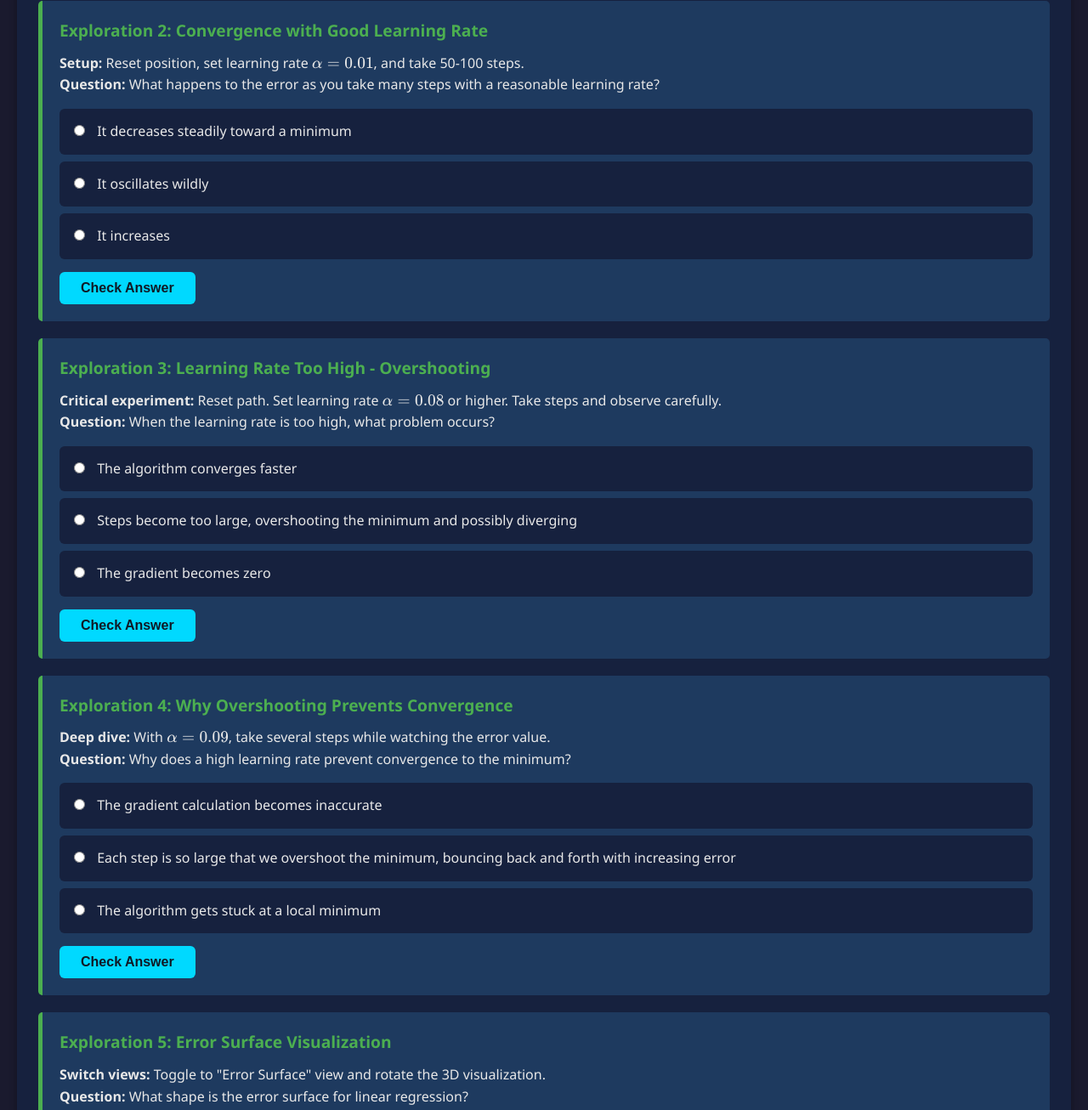
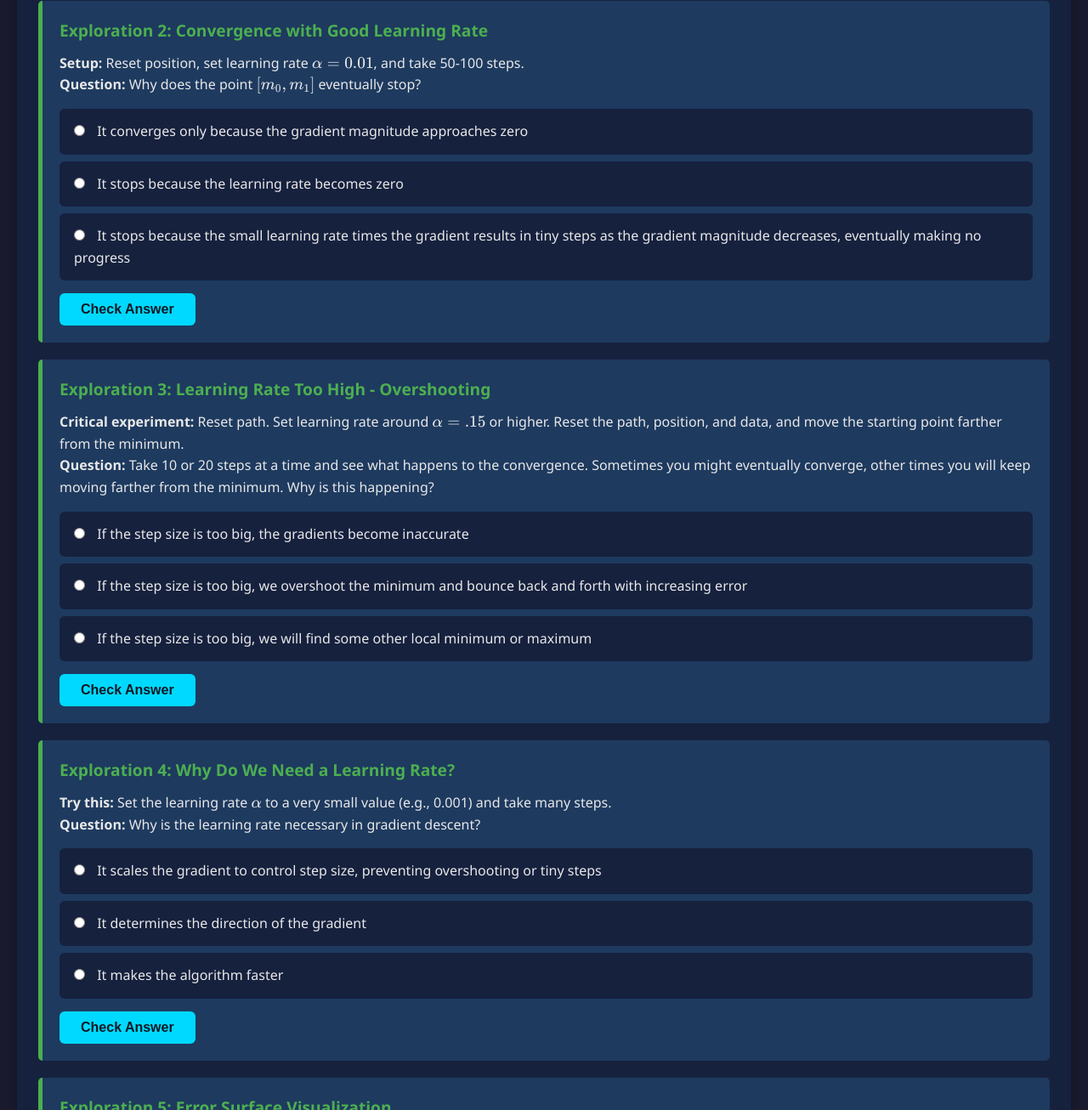
Before and after one commit to zackreed/applets_for_learning_math, a plain HTML site: page pages/gradient-descent-walkthrough.html in a window 1280 px wide. Shown: the part 3096-4402 px from the top of the page at 85% size. Drawn offline with nearby package versions, Linux system fonts and the light colour scheme.

Commit message:
trying different questions

```diff
--- a/pages/gradient-descent-walkthrough.html
+++ b/pages/gradient-descent-walkthrough.html
@@ -108,57 +108,56 @@
                 <div class="exploration" id="exp2">
                     <h4>Exploration 2: Convergence with Good Learning Rate</h4>
                     <p><strong>Setup:</strong> Reset position, set learning rate \(\alpha = 0.01\), and take 50-100 steps.</p>
-                    <p><strong>Question:</strong> What happens to the error as you take many steps with a reasonable learning rate?</p>
+                    <p><strong>Question:</strong> Why does the point \([m_0,m_1]\) eventually stop?</p>
                     <div class="options">
                         <div class="option" onclick="selectRadio(this, 'exp2', 'a')">
-                            <input type="radio" name="exp2" value="a"> It decreases steadily toward a minimum
+                            <input type="radio" name="exp2" value="a"> It converges only because the gradient magnitude approaches zero
                         </div>
                         <div class="option" onclick="selectRadio(this, 'exp2', 'b')">
-                            <input type="radio" name="exp2" value="b"> It oscillates wildly
+                            <input type="radio" name="exp2" value="b"> It stops because the learning rate becomes zero
                         </div>
                         <div class="option" onclick="selectRadio(this, 'exp2', 'c')">
-                            <input type="radio" name="exp2" value="c"> It increases
+                            <input type="radio" name="exp2" value="c"> It stops because the small learning rate times the gradient results in tiny steps as the gradient magnitude decreases, eventually making no progress
                         </div>
                     </div>
-                    <button class="check-btn" onclick="checkAnswer('exp2', 'a', 'Exactly! With a good learning rate, gradient descent converges smoothly to the minimum.')">Check Answer</button>
+                    <button class="check-btn" onclick="checkAnswer('exp2', 'c', 'Exactly! With a good learning rate, gradient descent converges smoothly to the minimum.')">Check Answer</button>
                     <div class="feedback" id="exp2-feedback"></div>
                 </div>
 
                 <div class="exploration" id="exp3">
                     <h4>Exploration 3: Learning Rate Too High - Overshooting</h4>
-                    <p><strong>Critical experiment:</strong> Reset path. Set learning rate \(\alpha = 0.08\) or higher. Take steps and observe carefully.</p>
-                    <p><strong>Question:</strong> When the learning rate is too high, what problem occurs?</p>
+                    <p><strong>Critical experiment:</strong> Reset path. Set learning rate around \(\alpha = .15\) or higher. Reset the path, position, and data, and move the starting point farther from the minimum.</p>
+                    <p><strong>Question:</strong> Take 10 or 20 steps at a time and see what happens to the convergence. Sometimes you might eventually converge, other times you will keep moving farther from the minimum. Why is this happening?</p>
                     <div class="options">
                         <div class="option" onclick="selectRadio(this, 'exp3', 'a')">
-                            <input type="radio" name="exp3" value="a"> The algorithm converges faster
+                            <input type="radio" name="exp3" value="a"> If the step size is too big, the gradients become inaccurate
                         </div>
                         <div class="option" onclick="selectRadio(this, 'exp3', 'b')">
-                            <input type="radio" name="exp3" value="b"> Steps become too large, overshooting the minimum and possibly diverging
+                            <input type="radio" name="exp3" value="b"> If the step size is too big, we overshoot the minimum and bounce back and forth with increasing error
                         </div>
                         <div class="option" onclick="selectRadio(this, 'exp3', 'c')">
-                            <input type="radio" name="exp3" value="c"> The gradient becomes zero
+                            <input type="radio" name="exp3" value="c"> If the step size is too big, we will find some other local minimum or maximum
                         </div>
                     </div>
                     <button class="check-btn" onclick="checkAnswer('exp3', 'b', 'Correct! High learning rates cause overshooting - each step is so large that you jump past the minimum, and may even diverge to infinity!')">Check Answer</button>
                     <div class="feedback" id="exp3-feedback"></div>
                 </div>
-
                 <div class="exploration" id="exp4">
-                    <h4>Exploration 4: Why Overshooting Prevents Convergence</h4>
-                    <p><strong>Deep dive:</strong> With \(\alpha = 0.09\), take several steps while watching the error value.</p>
-                    <p><strong>Question:</strong> Why does a high learning rate prevent convergence to the minimum?</p>
+                    <h4>Exploration 4: Why Do We Need a Learning Rate?</h4>
+                    <p><strong>Try this:</strong> Set the learning rate \(\alpha\) to a very small value (e.g., 0.001) and take many steps.</p>
+                    <p><strong>Question:</strong> Why is the learning rate necessary in gradient descent?</p>
                     <div class="options">
                         <div class="option" onclick="selectRadio(this, 'exp4', 'a')">
-                            <input type="radio" name="exp4" value="a"> The gradient calculation becomes inaccurate
+                            <input type="radio" name="exp4" value="a"> It scales the gradient to control step size, preventing overshooting or tiny steps
                         </div>
                         <div class="option" onclick="selectRadio(this, 'exp4', 'b')">
-                            <input type="radio" name="exp4" value="b"> Each step is so large that we overshoot the minimum, bouncing back and forth with increasing error
+                            <input type="radio" name="exp4" value="b"> It determines the direction of the gradient
                         </div>
                         <div class="option" onclick="selectRadio(this, 'exp4', 'c')">
-                            <input type="radio" name="exp4" value="c"> The algorithm gets stuck at a local minimum
+                            <input type="radio" name="exp4" value="c"> It makes the algorithm faster
                         </div>
                     </div>
-                    <button class="check-btn" onclick="checkAnswer('exp4', 'b', 'Exactly! The step size \\(\\alpha \\cdot ||\\nabla E||\\) becomes larger than the distance to the minimum. We leap past it, land on the other side where the error is higher, then leap back even further. This creates divergence.')">Check Answer</button>
+                    <button class="check-btn" onclick="checkAnswer('exp4', 'a', 'Exactly! The learning rate \\(\\alpha\\) scales the gradient to control the step size. A good \\(\\alpha\\) ensures efficient convergence without overshooting or taking tiny steps.')">Check Answer</button>
                     <div class="feedback" id="exp4-feedback"></div>
                 </div>
 
@@ -285,7 +284,7 @@
             </div>
 
             <!-- Challenge Section -->
-            <div class="section">
+            <!-- <div class="section">
                 <h2>🚀 Challenge Problems</h2>
 
                 <div class="problem" id="chal1">
@@ -321,7 +320,7 @@
                     <button class="check-btn" onclick="checkNumericAnswer('chal2', 0.09, 0.02, 'The critical learning rate varies by dataset, but for typical linear regression it is often around \\(\\alpha_{\\text{crit}} \\approx 0.08-0.10\\). Above this, overshooting causes divergence.')">Check Answer</button>
                     <div class="feedback" id="chal2-feedback"></div>
                 </div>
-            </div>
+            </div> -->
 
             <!-- Conclusion -->
             <div class="section">
```
